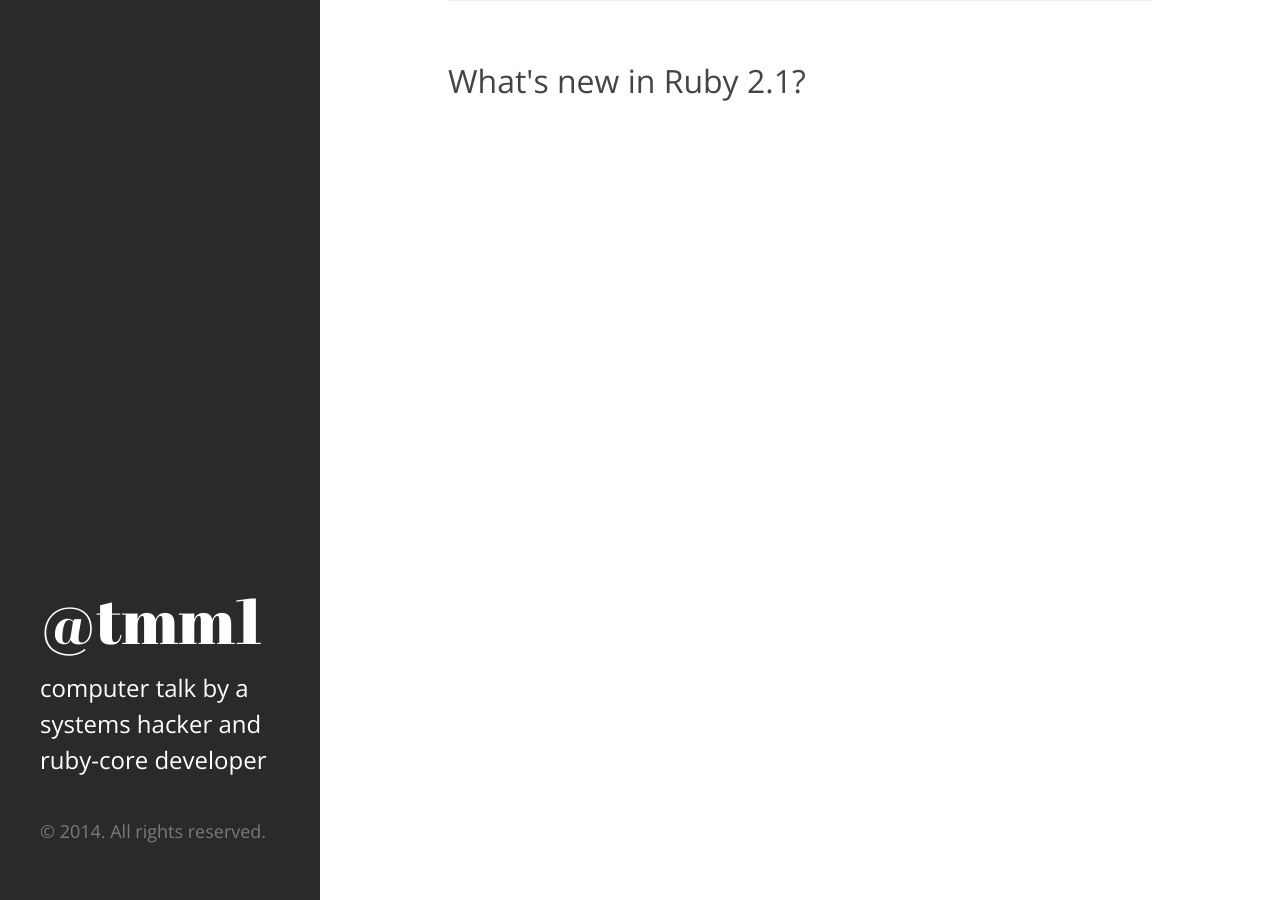
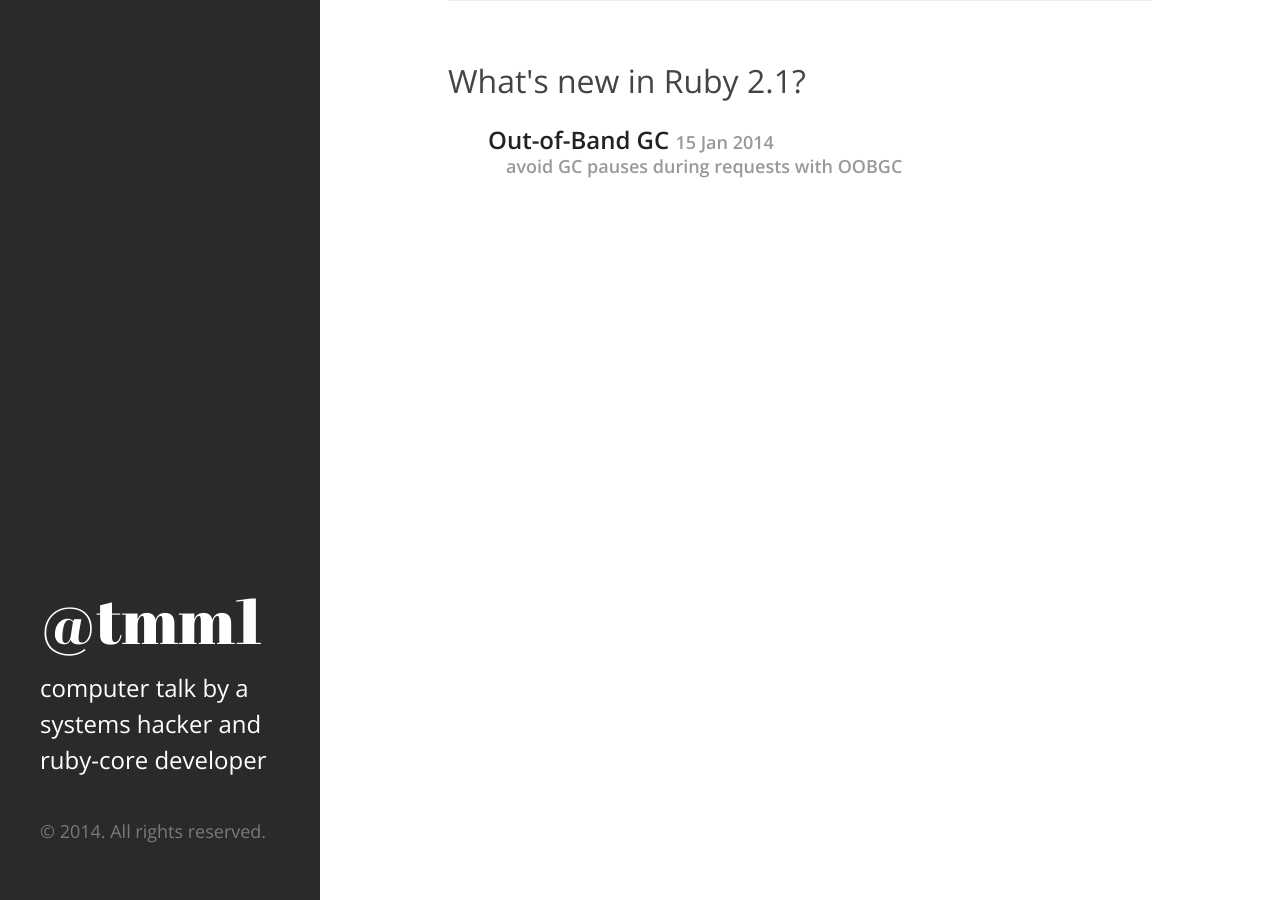
Before and after one commit to tmm1/tmm1.github.com, a Jekyll site: the page built from ruby21/index.html, in a window 1280 px wide. Built offline with Jekyll 4.4.1, drawn with Linux system fonts in a browser that asks for light colours; Markdown is read by kramdown in place of the engine named in the settings; comment, search, counter and statistics services are not loaded; some of the changed lines change nothing that is shown.

Commit message:
oobgc draft

````diff
--- /dev/null
+++ b/_posts/2014-01-15-ruby21-oobgc.md
@@ -0,0 +1,47 @@
+---
+layout: post
+title: "Ruby 2.1: Out-of-Band GC"
+tagline: 'avoid GC pauses during requests with OOBGC'
+draft: true
+---
+
+Ruby 2.1's [GC is better than ever][4], but ruby still uses a stop-the-world GC implementation. This means collections triggered during request processing will add latency to your response time. One way to mitigate this is by running GC in-between requests, i.e. "Out-of-Band".
+
+OOBGC is a popular technique, first introduced by [Unicorn][1] and later integrated into [Passenger][2]. Traditionally, these out-of-band collectors force a GC every N requests. While this works well, it requires careful tuning and can add CPU pressure if unnecessary collections occur too often.
+
+In [kiji (twitter's REE fork)][5] @evanweaver introduced [`GC.preemptive_start`][3] as an alternative to the `every N request` model. This new method could make more intelligent decisions about OOBGC based on the size of the heap and the number of free slots. We've long used a similar trick in our 1.9.3 fork to optimize OOBGC on github.com.
+
+When we upgraded to a [patched ruby 2.1][6] in production earlier this month, I translated these techniques into a [new OOBGC for ruby 2.1][7]. Powered by RGenGC's new tracepoint hooks, it understands lazy vs immediate sweeping and minor/major GC to make the best descision about when garbage collection is required. Using the new OOBGC is very simple:
+
+``` ruby
+require 'gctools/oobgc'
+GC::OOB.run() # run this after every request body is flushed
+```
+
+### OOBGC results
+
+![](http://cl.ly/image/3q1L2h3w1A1s/graph.png)
+
+With ruby 2.1, our average OOBGC pause time (<font color="blue">`oobgc.mean`</font>) went from 125ms to 50ms thanks to [RGenGC][4]. The number of out-of-band collections (<font color="firebrick">`oobgc.count`</font>) also went down, since the new OOBGC only runs when necessary.
+
+![](http://cl.ly/image/3c0N1I0p0n2W/graph.png)
+
+The overall result is much less CPU time (<font color="purple">`oobgc.sum`</font>) spent doing GC work between requests.
+
+### GC during requests
+
+![](http://cl.ly/image/0G2P2l0N1z0J/graph.png)
+
+After the upgrade, we're performing GC during requests 2-3x more often than before (<font color="firebrick">`gc.time.count`</font>). However since all major collections can happen preemptively, only minor GCs happen during requests making the average GC pause only 25ms (<font color="blue">`gc.time.mean`</font>).
+
+![](http://cl.ly/image/0g463K3q0O05/graph.png)
+
+Again, the overall result is less GC overhead in-request (<font color="purple">`gc.time.sum`</font>), even though GC happens more often.
+
+[1]: http://unicorn.bogomips.org/Unicorn/OobGC.html
+[2]: http://blog.phusion.nl/2013/01/22/phusion-passenger-4-technology-preview-out-of-band-work/
+[3]: https://github.com/twitter-forks/rubyenterpriseedition187-248/commit/951ca6a73e#commitcomment-476298
+[4]: http://tmm1.net/ruby21-rgengc/
+[5]: https://blog.twitter.com/2011/faster-ruby-kiji-update
+[6]: https://gist.github.com/tmm1/8393897
+[7]: https://github.com/tmm1/gctools
--- a/public/css/hyde.css
+++ b/public/css/hyde.css
@@ -116,6 +116,9 @@
   color: #d14;
   background-color: #f7f7f9;
   border: 1px solid #e1e1e8;
+}
+font > code {
+  color: inherit;
 }
 
 pre {
@@ -239,6 +242,9 @@
   display: block;
   margin: -10px 0 10px;
   color: #9a9a9a;
+}
+.post img {
+  max-width: 100%;
 }
 
 /* Related posts */
````
